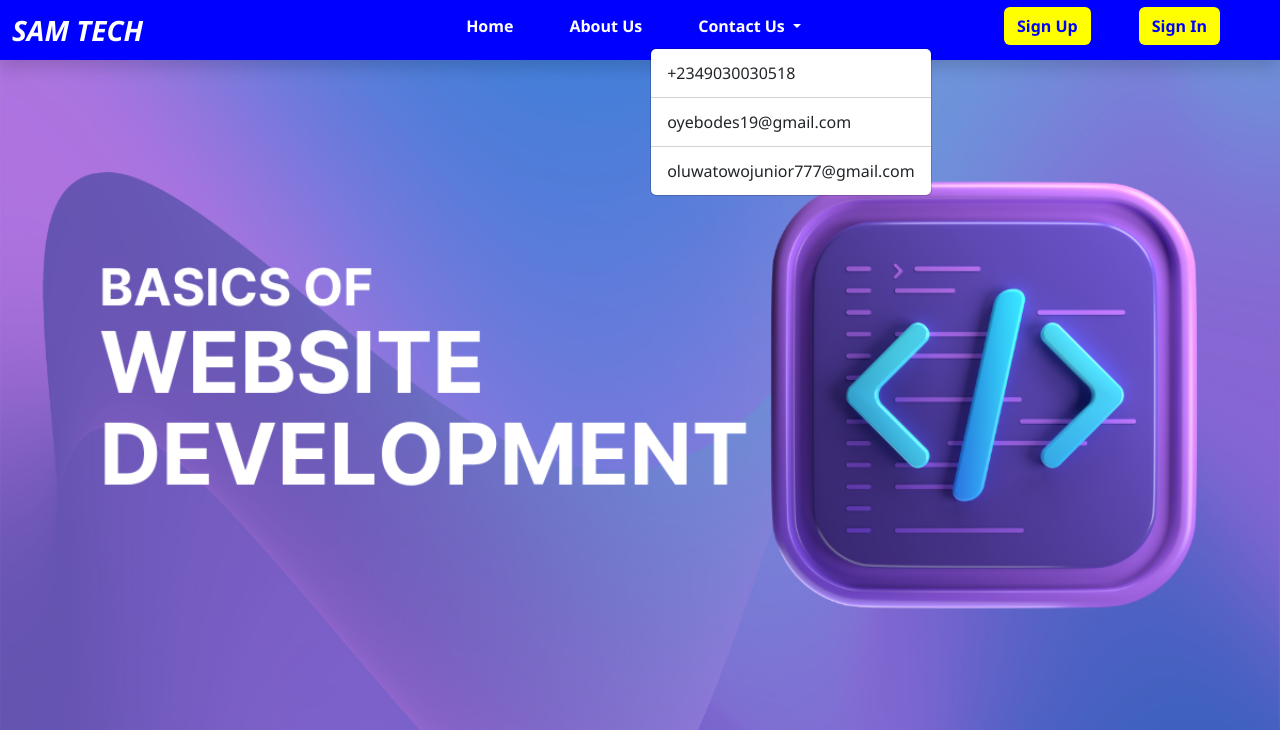
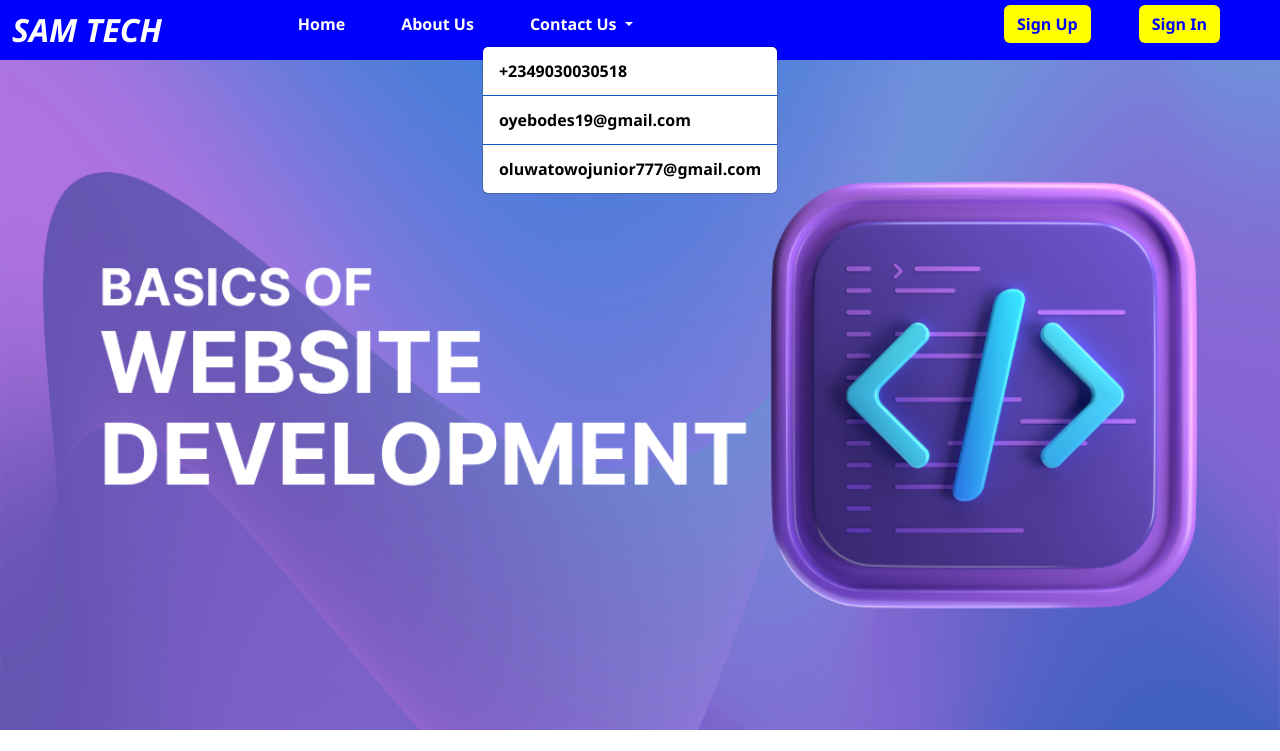
Before and after one commit to JUNIOR-SAM/Cart-Replicate, a plain HTML site: page index.html in a window 1280 px wide. Both pictures are taken after a click on the button "Contact Us". Shown: the top 751 px of the page. Drawn offline with nearby package versions, Linux system fonts and the light colour scheme.

Commit message:
i change the nav-bar

```diff
--- a/index.html
+++ b/index.html
@@ -9,11 +9,11 @@
     <link rel="stylesheet" href="style.css">
 </head>
 <body style="overflow-x: hidden;">
-      <nav class="navbar navbar-expand-lg shadow w-100 container-fluid" style="background-color: blue;height: 60px;">
+      <!-- <nav class="navbar navbar-expand-lg shadow w-100 container-fluid" style="background-color: blue;height: 60px;">
         <div class="container-fluid">
             <div>
           <a class="navbar-brand fs-3 fw-bold text-white fst-italic pe-5"  href="#">SAM TECH</a>
-          <button class="navbar-toggler border border-white border-3 pb-0 pt-lg-3 pt-1 ms-5" style="height: 40px; position: relative;" type="button" data-bs-toggle="collapse" data-bs-target="#navbarSupportedContent" aria-controls="navbarSupportedContent" aria-expanded="false" aria-label="Toggle navigation">
+          <button class="navbar-toggler  border border-white border-3 pb-0 pt-lg-3 pt-1 ms-5" style="height: 40px;" type="button" data-bs-toggle="collapse" data-bs-target="#navbarSupportedContent" aria-controls="navbarSupportedContent" aria-expanded="false" aria-label="Toggle navigation">
             <span class="navbar-toggler-icon "></span>
           </button>
         </div>
@@ -43,13 +43,49 @@
 
           <form class="d-flex gap-3 gap-lg-5 me-5" role="search">
             <!-- <input class="form-control me-2" type="search" placeholder="Search" aria-label="Search"> -->
-            <a href="Signup.html"> <button class="btn" type="button">Sign Up</button> </a>
+            <!-- <a href="Signup.html"> <button class="btn" type="button">Sign Up</button> </a>
             <a href="Signin.html"> <button class="btn" type="button">Sign In</button> </a>
           </form>
         </div>
           <div>
           </div>
 
+        </div>
+      </nav> -->
+
+
+      <nav class="navbar navbar-expand-lg " style="background-color: blue;height: 60px;">
+        <div class="container-fluid">
+          <a class="navbar-brand fs-2 fw-bold text-white fst-italic pe-5  " href="#">SAM TECH</a>
+          <button class="navbar-toggler border border-light border-3" type="button" data-bs-toggle="collapse" data-bs-target="#navbarScroll" aria-controls="navbarScroll" aria-expanded="false" aria-label="Toggle navigation">
+            <span class="navbar-toggler-icon"></span>
+          </button>
+          <div class="collapse navbar-collapse ps-4 mt-1 pb-3 " id="navbarScroll" style="background-color: blue;">
+            <ul class="navbar-nav me-auto my-2 my-lg-0 navbar-nav-scroll " style="--bs-scroll-height: 100px;">
+              <li class="nav-item">
+                <a class="nav-link active fw-bold text-white ps-lg-5 ps-0" aria-current="page" href="#">Home</a>
+              </li>
+              <li class="nav-item">
+                <a class="nav-link fw-bold text-white ps-lg-5 ps-0" href="#">About Us</a>
+              </li>
+              <li class="nav-item dropdown">
+                <a class="nav-link dropdown-toggle fw-bold text-white ps-lg-5 ps-0" href="#" role="button" data-bs-toggle="dropdown" aria-expanded="false">
+                  Contact Us
+                </a>
+                <ul class="dropdown-menu ">
+                  <li><a class="dropdown-item fw-bold text-black" href="#">+2349030030518</a></li>
+                  <li><hr class="dropdown-divider bg-primary"></li>
+                  <li><a class="dropdown-item fw-bold text-black" href="#">oyebodes19@gmail.com</a></li>
+                  <li><hr class="dropdown-divider  bg-primary"></li>
+                  <li><a class="dropdown-item fw-bold text-black" href="#">oluwatowojunior777@gmail.com</a></li>
+                </ul>
+              </li>
+            </ul>
+            <form class="d-flex gap-5 me-5" role="search">
+            <a href="Signup.html"> <button class="btn" type="button">Sign Up</button> </a>
+            <a href="Signin.html"> <button class="btn" type="button">Sign In</button> </a>
+            </form>
+          </div>
         </div>
       </nav>
 
--- a/style.css
+++ b/style.css
@@ -26,7 +26,3 @@
 h5{
     font-family: cursive;
 }
-
-.dot{
-
-}
```
